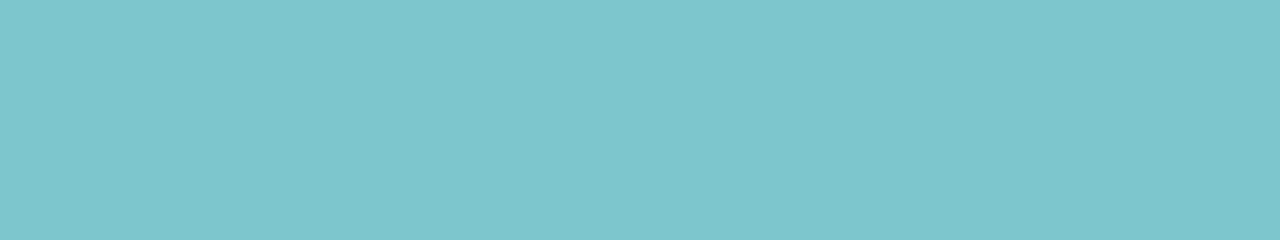
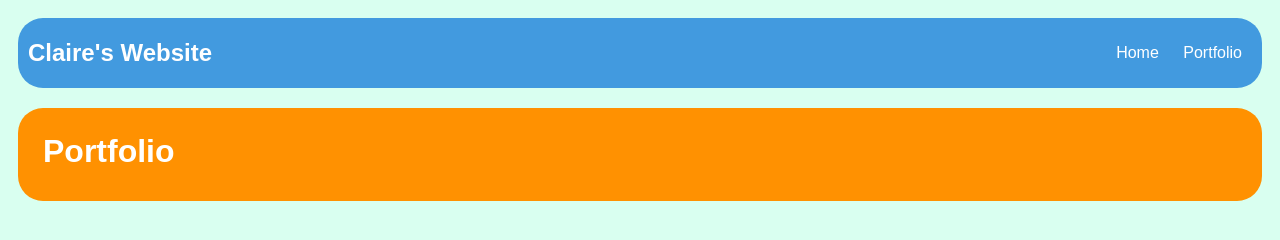
Before and after one commit to clairepicou2018/clairepicou2018.github.io, a plain HTML site: page portfolio.html in a window 1280 px wide. Drawn offline with nearby package versions, Linux system fonts and the light colour scheme; no server answers.

Commit message:
Portfolio added

```diff
--- a/portfolio.html
+++ b/portfolio.html
@@ -4,7 +4,7 @@
         <title>Claire's Website</title>
           <style type="text/css">
             body {
-                background: rgb(125, 198, 205);
+                background: rgb(217, 255, 240);
                 color: rgb(45, 45, 45);
                 padding: 10px;
                 font-family: arial;
@@ -23,10 +23,13 @@
 
             /* navigation menu */
             nav {
-                background: rgb(239, 80, 41);
+                background: rgb(66, 154, 223);
                 margin: 0 auto;
+                margin-bottom: 20px;
                 display: flex;
                 padding: 10px;
+                border: 1px;
+                border-radius: 25px;
             }
             nav header {
                 display: flex;
@@ -48,12 +51,15 @@
 
             /* main container area beneath menu */
             main {
-                background: rgb(245, 238, 219);
+                background: rgb(255, 145, 1);
                 display: flex;
+                border: 1px;
+                border-radius: 25px;
             }
             .content {
                 flex: 1;
                 padding: 15px;
+                color: rgb(255, 255, 255);
             }
 
             /* portfolio styles */
@@ -81,5 +87,23 @@
     </head>
 
     <body>
+        <nav>
+            <header>Claire's Website</header>
+            <ul>
+                <li><a href="index.html">Home</a>
+                </li>
+                <li><a href="portfolio.html">Portfolio</a>
+                </li>
+            </ul>
+        </nav>
+        <main>
+            <div class="content">
+                <h1>Portfolio</h1>
+                <ul id="portfolio">
+                </ul>
+            </div>
+        </main>
+        <script src="https://ajax.googleapis.com/ajax/libs/jquery/2.1.3/jquery.min.js"></script>
+        <script id="portfolioScript">$(document).ready(function() {$.getJSON('projects/projects.json').then(function(data) { data.projects.forEach(function(project){ $('#portfolio').append('<li><a href="projects/' + project.name + '/">' + project.title + ' : ' + project.description + '</a></li>'); }); }); });</script>
     </body>
 </html>
```
